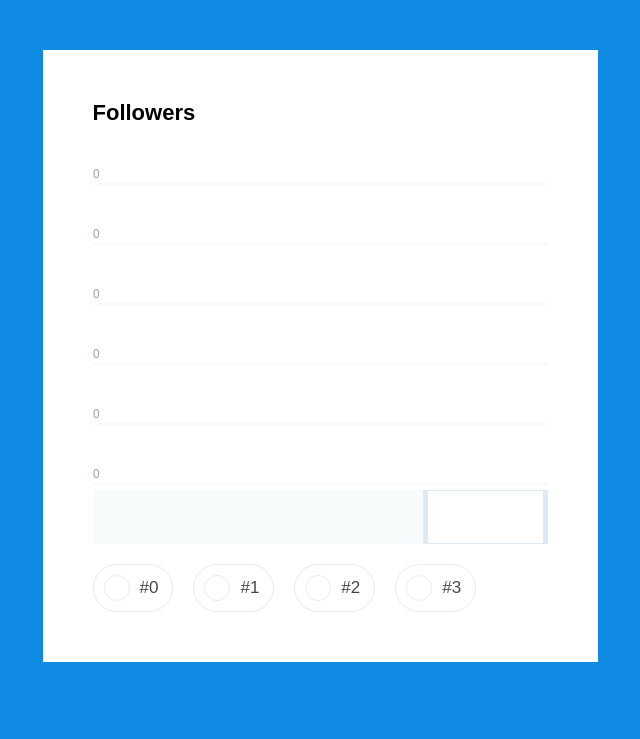
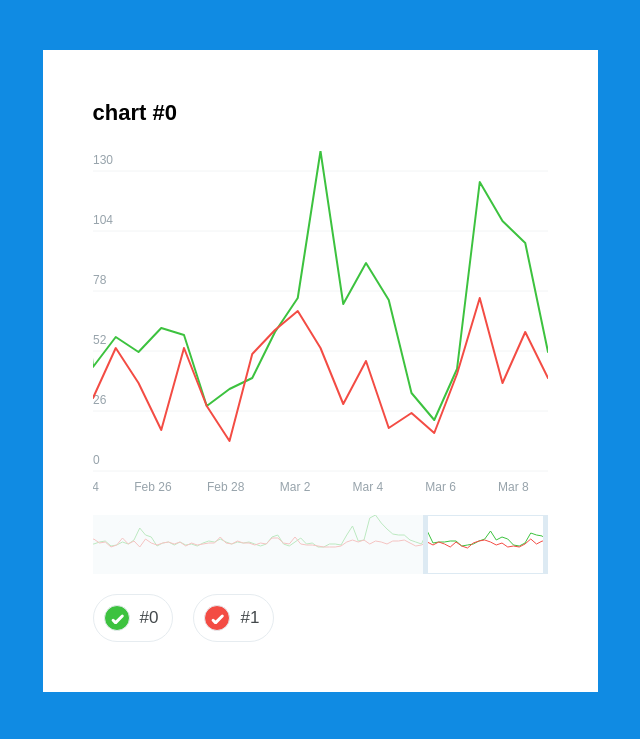
Before and after one commit to Smirennikov/TelegramChartContest, a website built with webpack: page index.html in a window 1280 px wide. Shown: the top 739 px of the page, without its empty margins (320-960 px from the left). Built offline with nearby package versions, Linux system fonts and the light colour scheme.

Commit message:
add time line

```diff
--- a/index.html
+++ b/index.html
@@ -2,6 +2,7 @@
 <html>
 <head>
 	<meta charset="utf-8">
+
 	<style>
 		body{
 			background: #108be3;
@@ -54,6 +55,7 @@
 		    width: 455px;
 		    position: relative;
 		    overflow: hidden;
+		    margin-top: 25px;
 		}
 
 		.chartLine{
@@ -119,26 +121,7 @@
 	</style>
 </head>
 <body>
-	<main class="main">
-		<div class='chart'>
-			<h2>Followers</h2>
-			<section class="visible-chart">
-				<canvas class='chartBg'></canvas>
-				<canvas class='chartLine'></canvas>
-			</section>
-
-			<section class="control-panel">
-				<canvas class='chartControl'></canvas>
-				<div class="control">
-					<div class="left-control"></div>
-					<div class="visible-control"></div>
-					<div class="right-control"></div>
-				</div>
-			</section>
-
-			<section class="section-buttons"></section>
-		</div>
-	</main>
+	<main class="main"></main>
 </body>
 	<script src='dist/main.js'></script>
 </html>
--- a/src/control/buttonsControl.js
+++ b/src/control/buttonsControl.js
@@ -18,7 +18,17 @@ function buttonsControl(dataMas){
 		let buttons = this.sectionButtons.getElementsByClassName('button');
 		this.activeLineChart = [];
 
-		for(let i = 0, max = buttons.length; i < max; i += 1){
+		checkButtons()
+
+		function checkButtons(){
+			for(let i = 0, max = buttons.length; i < max; i += 1){
+				if(buttons[i].classList.contains('active')){
+
+					buttons[i].getElementsByTagName('span')[0].style.background = colors[buttons[i].getAttribute('data-chart')];
+					that.activeLineChart.push(buttons[i].getAttribute('data-chart'));
+					that.maxExt()
+					that.drawChart(buttons[i].getAttribute('data-chart'));
+				}
 
 			buttons[i].addEventListener('click', function(e){
 
@@ -28,24 +38,33 @@ function buttonsControl(dataMas){
 				if(e.target.classList.contains('active')){
 					this.getElementsByTagName('span')[0].style.background = colors[this.getAttribute('data-chart')];
 					that.activeLineChart.push(target.getAttribute('data-chart'));
-					that.drawChart(target.getAttribute('data-chart'));
 
-				}else{
-
-					that.activeLineChart = []
-					this.getElementsByTagName('span')[0].style.background = '';
+					that.maxExt();
 					that.clear();
-
+					that.drawDateLine();
 					for(let i = 0, max = buttons.length; i < max; i += 1){
-
 						if(buttons[i].classList.contains('active')){
 							that.drawChart(buttons[i].getAttribute('data-chart'));
 							that.activeLineChart.push(buttons[i].getAttribute('data-chart'));
 
 						}
 					}
+				}else{
+					that.clear();
+					that.drawDateLine();
+					that.activeLineChart = []
+					this.getElementsByTagName('span')[0].style.background = '';
+
+					for(let i = 0, max = buttons.length; i < max; i += 1){
+						if(buttons[i].classList.contains('active')){
+							that.activeLineChart.push(buttons[i].getAttribute('data-chart'));
+							that.maxExt();
+							that.drawChart(buttons[i].getAttribute('data-chart'));
+						}
+					}
 				}
 			})
+		}
 		}
 	}
 }
--- a/src/control/controlPanel.js
+++ b/src/control/controlPanel.js
@@ -1,29 +1,19 @@
 
-///////////////////////////////////////
-function SetChart(obj){
-	this.canvas = obj.canvas,
-	this.width = obj.width,
-	this.height = obj.height
-}
 
-SetChart.prototype = {
-	ctx: function(){
-		return this.canvas.getContext('2d');
-	},
-	setSize: function(){
-		this.canvas.width = this.width;
-		this.canvas.height = this.height;
-	}
-}
 /////////////////////////////////////////////
-function ControlChart(chart, numChart){
+function ControlChart(numChart){
 	this.numChart = numChart;
-	this.chart = chart;
-	this.panel = chart.getElementsByClassName('control-panel')[0];
-	this.smallScreen = chart.getElementsByClassName('visible-control')[0];
-	this.leftControl = chart.getElementsByClassName('left-control')[0];
-	this.rightControl = chart.getElementsByClassName('right-control')[0];
-	this.sectionButtons = chart.getElementsByClassName('section-buttons')[0];
+	this.chart = document.getElementsByClassName('chart')[numChart];
+	this.panel = this.chart.getElementsByClassName('control-panel')[0];
+	this.smallScreen = this.chart.getElementsByClassName('visible-control')[0];
+	this.leftControl = this.chart.getElementsByClassName('left-control')[0];
+	this.rightControl = this.chart.getElementsByClassName('right-control')[0];
+	this.sectionButtons = this.chart.getElementsByClassName('section-buttons')[0];
+
+	// canvas
+	this.chartLine = this.chart.getElementsByClassName('chartLine')[0]
+	this.chartBg = this.chart.getElementsByClassName('chartBg')[0]
+	this.chartControl = this.chart.getElementsByClassName('chartControl')[0]
 
 	// small chart (control chart)
 	this.smallChartWidth = this.panel.clientWidth;
@@ -35,41 +25,86 @@ function ControlChart(chart, numChart){
 }
 
 ControlChart.prototype = {
+	ctx: function(canvas){
+		return canvas.getContext('2d');
+	},
 	getCoords: function(elem){
 		return elem.getBoundingClientRect();
 	},
 	clear: function(){
-		this.chartLine.ctx().clearRect(0,0,this.getCoords(this.chartLine.canvas).width,this.chartLine.height)
-		this.chartControl.ctx().clearRect(0,0,this.chartControl.width,this.chartControl.height)
+		this.ctx(this.chartLine).clearRect(0,0,this.getCoords(this.chartLine).width,this.chartLine.height)
+		this.ctx(this.chartControl).clearRect(0,0,this.chartControl.width,this.chartControl.height)
+	},
+	createdChart: function(num){
+			let chart = document.createElement('div');
+			let h2 = document.createElement('h2');
+			let visibleChart = document.createElement('section');
+			let chartBg = document.createElement('canvas');
+			let chartLine = document.createElement('canvas');
+			let controlPanel = document.createElement('section');
+			let chartControl = document.createElement('canvas');
+			let control = document.createElement('div');
+			let leftControl = document.createElement('div');
+			let visibleControl = document.createElement('div');
+			let rightControl = document.createElement('div');
+			let sectionButtons = document.createElement('section');
+
+
+			chart.className = 'chart';
+
+			h2.innerHTML = `chart #${num}`;
+			chart.appendChild(h2)
+
+			visibleChart.className = 'visible-chart'
+			chart.appendChild(visibleChart)
+
+			chartBg.className = 'chartBg'
+			chartBg.setAttribute('width', '455')
+			chartBg.setAttribute('height', '360')
+			visibleChart.appendChild(chartBg)
+
+			chartLine.className = 'chartLine'
+			chartLine.setAttribute('width', '1800')
+			chartLine.setAttribute('height', '360')
+			visibleChart.appendChild(chartLine)
+
+
+			controlPanel.className = 'control-panel'
+			chart.appendChild(controlPanel )
+
+			chartControl.className = 'chartControl'
+			chartControl.setAttribute('width', '455')
+			chartControl.setAttribute('height', '55')
+			controlPanel.appendChild(chartControl)
+
+			control.className = 'control'
+			controlPanel.appendChild(control)
+
+			leftControl.className = 'left-control'
+			control.appendChild(leftControl)
+
+			visibleControl.className = 'visible-control'
+			control.appendChild(visibleControl)
+
+			rightControl.className = 'right-control'
+			control.appendChild(rightControl)
+
+			sectionButtons.className = 'section-buttons'
+			chart.appendChild(sectionButtons)
+
+			document.getElementsByTagName('main')[0].appendChild(chart);
+
 	},
 	createdButton: function(name,key){
 		let button = document.createElement('button');
 		let span = document.createElement('span');
-		button.className = 'button';
+		button.className = 'button active';
 		button.setAttribute('data-chart', key)
 		button.appendChild(span);
 		button.innerHTML += name;
 		this.sectionButtons.appendChild(button);
 	},
-	drawMainChart: function(nameLine){
-		this.drawLine({
-				n: nameLine,
-				line: this.lineY0,
-				canvas: this.chartLine,
-				lineWidth: 2,
-				step: this.widthBigStep,
-				dif: 1
-		});
-	},
-	drawControlChart: function(nameLine){
-		this.drawLine({
-				n: nameLine,
-				canvas: this.chartControl,
-				lineWidth: 1,
-				step: this.widthSmallStep,
-				dif: this.chartLine.height / this.chartControl.height
-			})
-	},
+
 	activeChartLine: function(){
 		for(let key in this.activeLineChart){
 			for(let i = 1, max = this.dataMas[this.numChart]['columns'].length; i < max; i += 1){
@@ -91,46 +126,110 @@ ControlChart.prototype = {
 		}
 	},
 	maxExt: function(){
-		let begin = Math.floor(this.smallScreen.clientWidth / this.widthSmallStep)
+		let begin = Math.floor(this.smallScreen.clientWidth / this.widthSmallStep);
 		let end = Math.floor(this.rightControl.offsetWidth / this.widthSmallStep);
-		let mas = this.dataMas[this.numChart]['columns'][1];
-		let masLength = this.dataMas[this.numChart]['columns'][1].length - end;
-		let visibleMas = mas.slice(masLength - begin, this.dataMas[this.numChart]['columns'][1].length - end)
-		return this.max(visibleMas)
+		let masNum = 1;
+		let mas = this.dataMas[this.numChart]['columns'][masNum];
+
+		let objMax = {};
+		let masMax = []
+
+		for(let key in this.activeLineChart){
+			for(let i = 1, max = this.dataMas[this.numChart]['columns'].length; i < max; i += 1){
+				if(this.dataMas[this.numChart]['columns'][i][0] === this.activeLineChart[key]){
+
+					masMax.push(this.max((this.dataMas[this.numChart]['columns'][i]).slice(1)))
+					objMax[i] = this.max((this.dataMas[this.numChart]['columns'][i]).slice(1));
+				}
+			}
+		}
+		this.absMaxY = this.max(masMax)
+
+		let masObjMax;
+
+		masObjMax = Object.entries(objMax)
+		for(let key in masObjMax){
+			if(masObjMax[key][1] === this.absMaxY){
+				masNum = masObjMax[key][0]
+			}
+		}
+
+		let masLength = this.dataMas[this.numChart]['columns'][masNum].length - end;
+		let visibleMas = this.dataMas[this.numChart]['columns'][masNum].slice(masLength - begin, this.dataMas[this.numChart]['columns'][masNum].length - end)
+		this.maxY = this.max(visibleMas)
+
+
 	},
-	ratioLine: function(column){
-		console.log(this.maxY )
-		console.log(this.dataMas[this.numChart]['columns'][1].slice(1) )
-		let mas = this.dataMas[this.numChart]['columns'][1].slice(1)
-		let ratio = this.maxY / (this.chartBg.height - 60);
+	ratioLine: function(column,nameLine,chartHeight){
+
+		let mas = this.dataMas[this.numChart]['columns'][nameLine].slice(1)
+		let ratio;
+		if(chartHeight === this.chartControl.height){
+			ratio = this.absMaxY / (chartHeight - 20);
+		}else{
+			ratio = this.maxY / (chartHeight - 20);
+		}
+
 		let line = mas.map(function(y){
 			return Math.floor(y / ratio )
 		})
-		this.lineY0 = line
-		console.log(line)
-		console.log(this.maxY / column)
+		return line
+
+	},
+	drawMainChart: function(nameLine){
+		this.drawLine({
+				n: nameLine,
+				line: this.ratioLine(this.stepY,nameLine,this.chartLine.height),
+				canvas: this.chartLine,
+				lineWidth: 2,
+				step: this.widthBigStep,
+		});
+	},
+	drawControlChart: function(nameLine){
+		this.drawLine({
+				n: nameLine,
+				line: this.ratioLine(this.stepY,nameLine,this.chartControl.height),
+				canvas: this.chartControl,
+				lineWidth: 1,
+				step: this.widthSmallStep,
+			})
+	},
+	drawDateLine: function(){
+		let ctx	= this.ctx(this.chartLine);
+
+		let step = this.chartLine.width + this.widthBigStep
+
+		ctx.strokeStyle = '#f2f4f5'
+		ctx.font = '12px sans-serif'
+		ctx.fillStyle = '#97a3ab'
+
+		let masLegth = this.dataMas[0]['columns'][0].length
+		let day
+		let month
+		let cond = Math.floor(this.smallScreen.clientWidth / 50)
+		while(masLegth -= 1){
+
+			if(masLegth % cond === 0){
+				day = new Date(this.dataMas[this.numChart]['columns'][0][masLegth]).getDate();
+				month = new Date(this.dataMas[this.numChart]['columns'][0][masLegth])
+				month = month + ''
+				ctx.fillText(`${month.slice(4,7)} ${day}`, step -= this.widthBigStep + 50, this.chartLine.height - 20)
+			}
+
+		}
+
+
 	}
 }
 
-ControlChart.prototype.chartLine = new SetChart({
-	canvas: document.getElementsByClassName('chartLine')[0],
-	width: 1800,
-	height: 360
-})
-ControlChart.prototype.chartBg = new SetChart({
-	canvas: document.getElementsByClassName('chartBg')[0],
-	width: 455,
-	height: 360
-})
-ControlChart.prototype.chartControl = new SetChart({
-	canvas: document.getElementsByClassName('chartControl')[0],
-	width: 455,
-	height: 50
-})
 
-ControlChart.prototype.chartLine.setSize();
-ControlChart.prototype.chartBg.setSize();
-ControlChart.prototype.chartControl.setSize();
+
+
+
+
+
+
+
 
 
 export default ControlChart
--- a/src/control/resizeVisible.js
+++ b/src/control/resizeVisible.js
@@ -8,7 +8,7 @@ function resizeVisible(){
 
 		this.leftControl.onmouseover = () =>{
 
-			this.chart.addEventListener('mousemove', leftRisize)
+			this.panel.addEventListener('mousemove', leftRisize)
 
 			function leftRisize(e){
 				if(e.pageX >= that.getCoords(that.leftControl).right - 5 && e.pageX <= that.getCoords(that.leftControl).right){
@@ -24,7 +24,7 @@ function resizeVisible(){
 
 		this.rightControl.onmouseover = () =>{
 
-			this.chart.addEventListener('mousemove', rightRisize)
+			this.panel.addEventListener('mousemove', rightRisize)
 
 			function rightRisize(e){
 
--- a/src/draw/drawBg.js
+++ b/src/draw/drawBg.js
@@ -2,53 +2,53 @@ import ControlChart from '../control/controlPanel'
 
 function drawBg(){
 	ControlChart.prototype.drawBg = function(){
-		let maxY = 0;
-		let i = 7;
-		let stepY = this.chartBg.canvas.height + 58;
-		let ctx = this.chartBg.canvas.getContext('2d')
 
+		let ctx = this.ctx(this.chartBg)
+		let maxY = this.maxExt()
 		ctx.strokeStyle = '#f2f4f5'
 		ctx.font = '12px sans-serif'
 		ctx.fillStyle = '#97a3ab'
 
 		let that = this
-		let masY = [350,290,230,170,110,50]
-		this.panel.addEventListener('mousedown', function(){
-			that.panel.addEventListener('mousemove', function(){
+		let masY = [320,260,200,140,80,20]
 
-			let part = Math.floor(that.maxExt() / 6);
-			let stypa = -part
-			if(that.maxExt() !== maxY){
+
+		this.chart.addEventListener('mousedown', function(){
+
+			that.chart.addEventListener('mousemove', ratioDraw)
+		})
+		this.chart.addEventListener('mouseup', function(){
+			that.chart.removeEventListener('mousemove', ratioDraw)
+		})
+
+		function ratioDraw(){
+			let part = Math.floor(that.maxY / 6);
+			let stepY = -part
+			if(that.maxY !== maxY){
 				for(let key in masY){
 
-					ctx.clearRect(0, masY[key] - 10, 20, 12)
-					ctx.fillText(stypa += part, 0 , masY[key])
+					ctx.clearRect(0, masY[key] - 17, 50, 12)
+					ctx.fillText(stepY += part, 0 , masY[key] - 7)
 				}
-				that.ratioLine(stypa)
+				that.stepY = stepY;
 			}
+			maxY = that.maxY
+			that.maxExt()
+		}
+
+		ratioDraw()
+
+		for(let key in masY){
+			ctx.beginPath();
+			ctx.moveTo(0, masY[key]);
+			ctx.lineTo(that.chartBg.width, masY[key])
+			ctx.stroke()
+
+		}
 
 
 
-
-			maxY = that.maxExt()
-			that.maxY = that.maxExt()
-
-
-
-		})
-		})
-
-		while(i-=1){
-			ctx.beginPath();
-
-			ctx.moveTo(0, stepY -= 60);
-			ctx.fillText(maxY, 0 , stepY - 6)
-			ctx.lineTo(that.chartBg.canvas.width, stepY )
-
-			ctx.stroke()
-
-	}
-
+		this.drawDateLine()
 
 
 
--- a/src/draw/drawChart.js
+++ b/src/draw/drawChart.js
@@ -6,21 +6,21 @@ function drawChart(dataMas){
 
 		let that = this;
 
-		this.panel.addEventListener('mouseover',function(){
-			that.chartLine.canvas.style.willChange = 'transform';
+		this.chart.addEventListener('mouseover',function(){
+			that.chartLine.style.willChange = 'transform';
 		})
 		this.panel.addEventListener('mousedown',checkPanel)
 
-		this.panel.addEventListener('mouseout',function(){
-			that.chartLine.canvas.style.willChange = 'auto';
+		this.chart.addEventListener('mouseout',function(){
+			that.chartLine.style.willChange = 'auto';
 		})
-		this.panel.addEventListener('mouseup',checkPanel)
+		this.panel.removeEventListener('mouseup',checkPanel)
 
 		// function for checking control panel and draw chart
 		function checkPanel(){
-			that.panel.addEventListener('mousemove', checkAndDraw)
+			that.chart.addEventListener('mousemove', checkAndDraw)
 		}
-		that.panel.addEventListener('mouseout', checkAndDraw)
+		that.chart.removeEventListener('mouseout', checkAndDraw)
 
 		function checkAndDraw(){
 
@@ -31,20 +31,20 @@ function drawChart(dataMas){
 				let sizeDif = panelWidth / smallScreenWidth;
 
 				// changes width big screen
-				that.chartLine.canvas.width =  panelWidth * sizeDif;
+				that.chartLine.width =  panelWidth * sizeDif;
 
 				// move big screen
-				that.chartLine.canvas.style.transform = `translate3d(${ that.rightControl.clientWidth * sizeDif}px,0,0)`
+				that.chartLine.style.transform = `translate3d(${ that.rightControl.clientWidth * sizeDif}px,0,0)`
 
 				// changes stepX for big screen
 				that.widthBigStep = that.smallChartWidth / (smallScreenWidth / that.widthSmallStep)
 
 				// clear big screen canvas
-				// that.chartLine.ctx().clearRect(0,0, that.chartLine.width, that.chartLine.height)
+				//that.ctx(that.chartLine).clearRect(0,0, that.chartLine.width, that.chartLine.height)
 
 				that.activeChartLine()
 
-
+				that.drawDateLine()
 			}
 
 
--- a/src/draw/drawLine.js
+++ b/src/draw/drawLine.js
@@ -5,16 +5,18 @@ function drawLine(){
 		let mas = this.dataMas[this.numChart]['columns'][obj.n];
 		let color = this.dataMas[this.numChart]['colors'][mas[0]];
 
-		let line = this.lineY0;
+		let line = obj.line;
 		let lineLength = line.length;
 
-		let chart = obj.canvas.canvas;
-		let ctx = obj.canvas.ctx();
+		let chart = obj.canvas;
+		let ctx = this.ctx(obj.canvas);
 
-		let stepX = chart.width;
+		let stepX = chart.width + obj.step;
+
+		let chartHeight = chart.height - 20;
 
 		ctx.beginPath();
-		ctx.moveTo(chart.width, chart.height - mas[1]);
+		ctx.moveTo(chart.width, chartHeight - line[lineLength]);
 
 		ctx.strokeStyle = color;
 		ctx.lineWidth = obj.lineWidth;
@@ -27,7 +29,7 @@ function drawLine(){
 
 			while(lineLength -= 1){
 
-				ctx.lineTo(stepX -= obj.step, chart.height - line[lineLength] / obj.dif)
+				ctx.lineTo(stepX -= obj.step, chartHeight - line[lineLength])
 			}
 		}
 
@@ -35,6 +37,9 @@ function drawLine(){
 
 		ctx.stroke();
 
+
+
+
 	}
 }
 
--- a/src/init.js
+++ b/src/init.js
@@ -18,30 +18,28 @@ getData('src/chart_data.json')
 	})
 	.then(jsonparse =>{
 
+		drawBg()
+		moveVisible()
+		resizeVisible()
+		drawLine()
+		buttonsControl(jsonparse)
 		ControlChart.prototype.dataMas = jsonparse;
 
 		let controls = {};
-		controls.chart = new ControlChart(document.getElementsByClassName('chart')[0], 4)
 
+		function instalChart(num){
+			ControlChart.prototype.createdChart(num)
+			controls['chart' + num] = new ControlChart(num)
+			controls['chart' + num].drawBg()
+			controls['chart' + num].moveVisible()
+			controls['chart' + num].resizeVisible()
+			controls['chart' + num].buttonsControl()
 
-		console.log(controls)
+		}
+		for(let num in jsonparse){
+			instalChart(num)
+		}
 
 
 
-
-		// include modules
-		drawBg()
-		controls.chart.drawBg()
-
-		moveVisible()
-		controls.chart.moveVisible()
-
-		resizeVisible()
-		controls.chart.resizeVisible()
-
-		drawLine()
-
-		buttonsControl(jsonparse)
-		controls.chart.buttonsControl()
-
 	})
```
Also changed, not shown: src/test/bench.js (deleted, +0 -7 lines).
